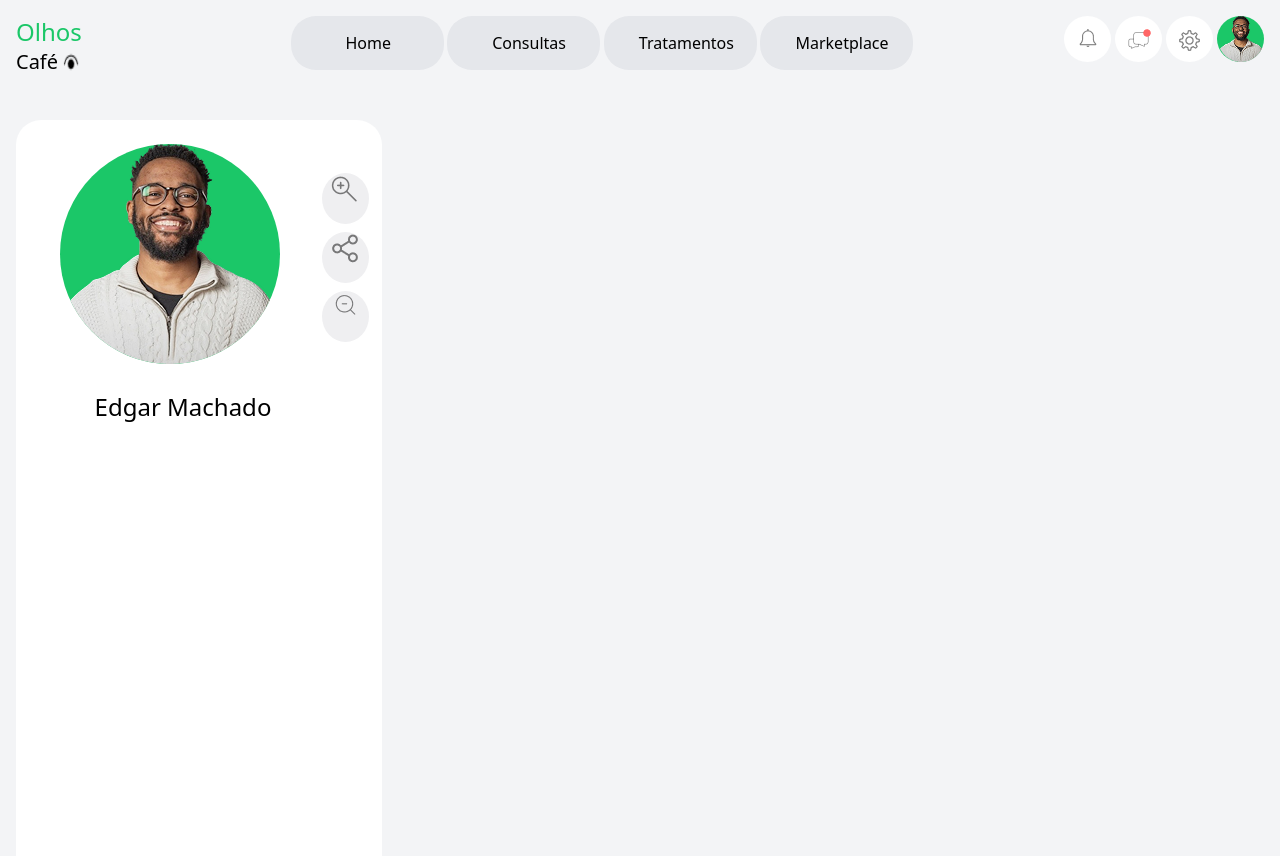
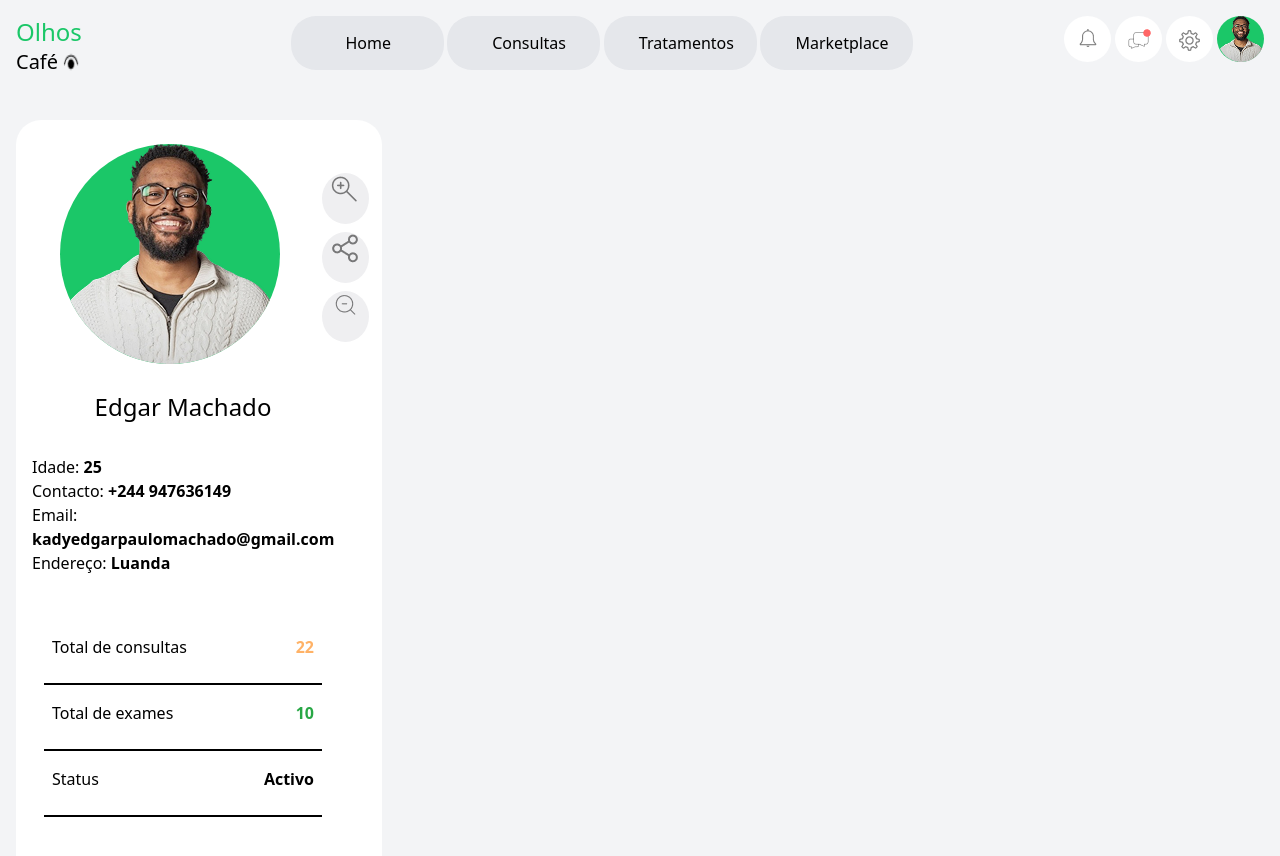
Before and after one commit to edgarpaulomachado/PT-Project, a Next.js app: page /profile in a window 1280 px wide. Shown: the top 856 px of the page. Built offline with nearby package versions, Linux system fonts and the light colour scheme.

Commit message:
Aside em desenvolvimento

```diff
--- a/src/app/profile/page.tsx
+++ b/src/app/profile/page.tsx
@@ -36,6 +36,30 @@ export default function Profile() {
 
                     <div className="w-[310px] h-[444px] mt-[25px] px-0">
                         <p className="text-[24px] text-center">Edgar Machado</p>
+
+                        <div className="mt-[30px] pl-1">
+                            <p className="text-[16px]">Idade: <span className="font-bold">25</span></p>
+                            <p className="text-[16px]">Contacto: <span className="font-bold">+244 947636149</span></p>
+                            <p className="text-[16px]">Email: <span className="font-bold">kadyedgarpaulomachado@gmail.com</span></p>
+                            <p className="text-[16px]">Endereço: <span className="font-bold">Luanda</span></p>
+                        </div>
+
+                        <div className="mt-[60px] px-4 gap-2">
+                            <div className="h-[50px] border-b-2 flex justify-between px-2 my-auto">
+                                <p className="text-[16px]">Total de consultas</p>
+                                <p className="text-[16px] font-bold text-[#FFB266]">22</p>
+                            </div>
+
+                            <div className="h-[50px] border-b-2 flex justify-between px-2 my-auto mt-4">
+                                <p className="text-[16px]">Total de exames</p>
+                                <p className="text-[16px] font-bold text-[#28A745]">10</p>
+                            </div>
+
+                            <div className="h-[50px] border-b-2 flex justify-between px-2 my-auto mt-4">
+                                <p className="text-[16px]">Status</p>
+                                <p className="text-[16px] font-bold">Activo</p>
+                            </div>
+                        </div>
                     </div>
                 </div>
             </div>
```
